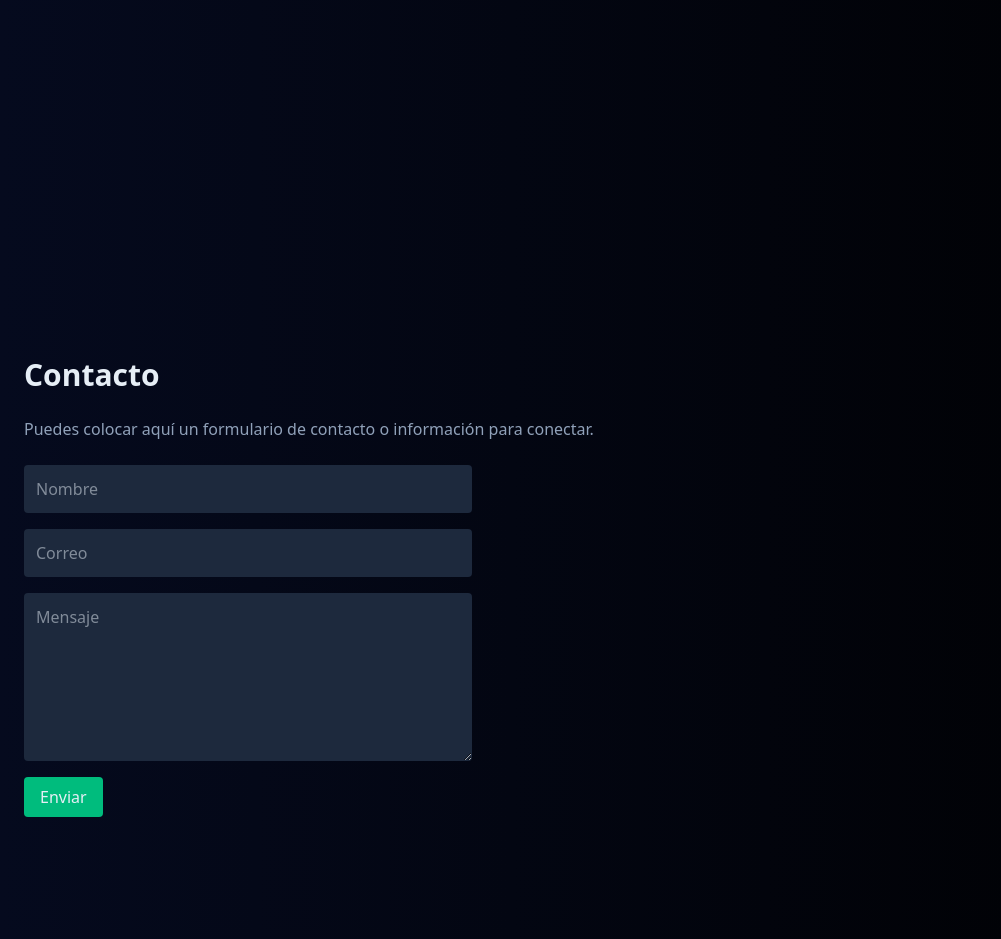
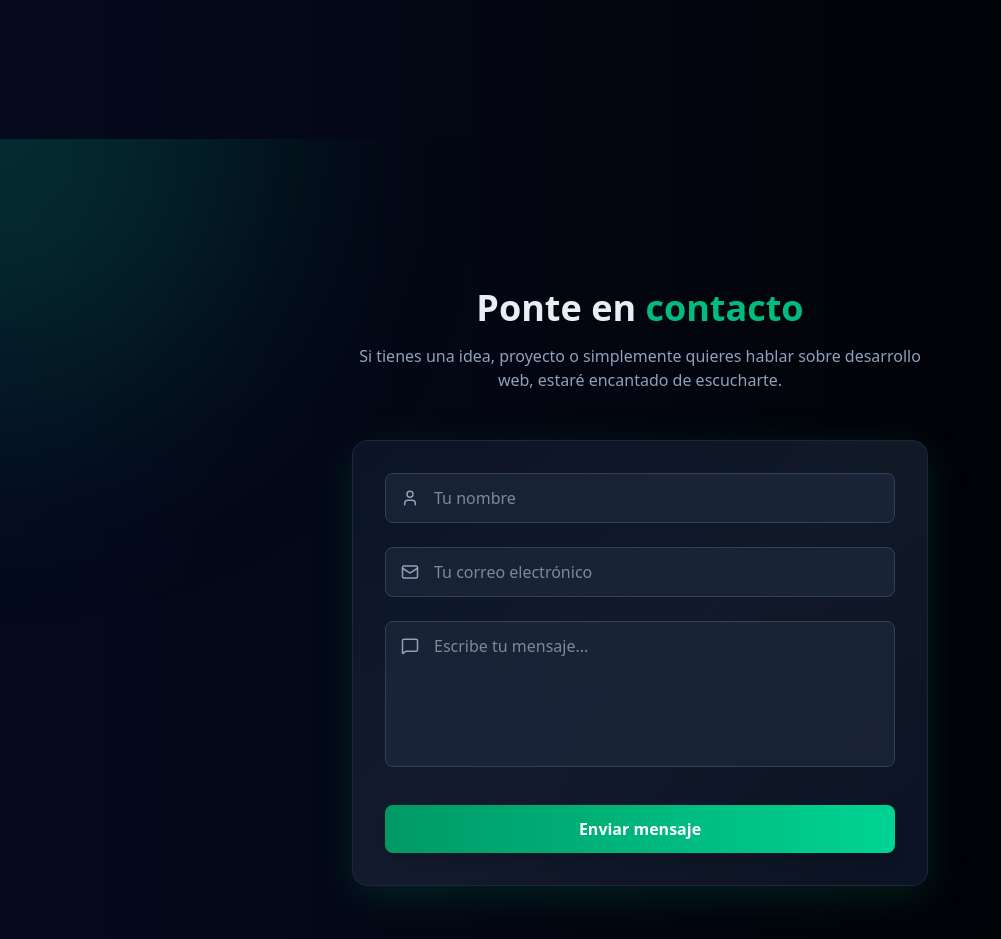
Before and after one commit to alvaroCodeLab/PortfolioWeb, a Next.js app: page / in a window 1280 px wide. Shown: the part 3380-4319 px from the top of the page, without its empty margins (0-1001 px from the left). Built offline with nearby package versions, Linux system fonts and the light colour scheme.

Commit message:
Se mejora el diseño frontend de la sección de contacto de la página

```diff
--- a/components/Contact.tsx
+++ b/components/Contact.tsx
@@ -1,25 +1,37 @@
 "use client";
 
 import { motion } from "framer-motion";
+import ContactBackground from "./ContactBackground";
+import ContactForm from "./ContactForm";
 
 const Contact = () => {
   return (
-    <motion.section id="contact" className="min-h-screen pt-24 flex items-center"
-      initial={{ opacity: 0, y: 20, filter: 'blur(4px)' }}
-      whileInView={{ opacity: 1, y: 0, filter: 'blur(0px)' }}
+    <motion.section
+      id="contact"
+      className="min-h-screen pt-24 flex items-center relative overflow-hidden"
+      initial={{ opacity: 0, y: 40, filter: "blur(6px)" }}
+      whileInView={{ opacity: 1, y: 0, filter: "blur(0px)" }}
       viewport={{ once: true }}
-      transition={{ duration: 0.6 }}
+      transition={{ duration: 0.7 }}
     >
-      <div className="max-w-7xl mx-auto px-6 w-full">
-        <h2 className="text-3xl font-bold mb-6">Contacto</h2>
-        <p className="text-slate-400 mb-6">Puedes colocar aquí un formulario de contacto o información para conectar.</p>
+      <ContactBackground />
 
-        <form className="grid gap-4 max-w-md">
-          <input className="p-3 rounded bg-slate-800" placeholder="Nombre" />
-          <input className="p-3 rounded bg-slate-800" placeholder="Correo" />
-          <textarea className="p-3 rounded bg-slate-800" placeholder="Mensaje" rows={6} />
-          <button className="px-4 py-2 bg-emerald-500 rounded w-fit">Enviar</button>
-        </form>
+      <div className="max-w-7xl mx-auto px-6 w-full relative z-10">
+
+        {/* TITULO */}
+        <div className="text-center mb-12">
+          <h2 className="text-4xl font-bold">
+            Ponte en <span className="text-emerald-500">contacto</span>
+          </h2>
+
+          <p className="text-slate-400 mt-4 max-w-xl mx-auto">
+            Si tienes una idea, proyecto o simplemente quieres hablar sobre
+            desarrollo web, estaré encantado de escucharte.
+          </p>
+        </div>
+
+        <ContactForm />
+
       </div>
     </motion.section>
   );
--- /dev/null
+++ b/components/ContactBackground.tsx
@@ -0,0 +1,37 @@
+"use client";
+
+import { motion, useMotionValue, useSpring } from "framer-motion";
+import { useEffect } from "react";
+
+const ContactBackground = () => {
+  const mouseX = useMotionValue(0);
+  const mouseY = useMotionValue(0);
+
+  const smoothX = useSpring(mouseX, { stiffness: 120, damping: 20 });
+  const smoothY = useSpring(mouseY, { stiffness: 120, damping: 20 });
+
+  useEffect(() => {
+    const handleMouseMove = (e: MouseEvent) => {
+      mouseX.set(e.clientX);
+      mouseY.set(e.clientY);
+    };
+
+    window.addEventListener("mousemove", handleMouseMove);
+
+    return () => window.removeEventListener("mousemove", handleMouseMove);
+  }, [mouseX, mouseY]);
+
+  return (
+    <motion.div
+      className="pointer-events-none absolute w-[500px] h-[500px] rounded-full bg-emerald-500/20 blur-[120px]"
+      style={{
+        left: smoothX,
+        top: smoothY,
+        translateX: "-50%",
+        translateY: "-50%",
+      }}
+    />
+  );
+};
+
+export default ContactBackground;
--- /dev/null
+++ b/components/ContactForm.tsx
@@ -0,0 +1,55 @@
+"use client";
+
+import { motion } from "framer-motion";
+import { Mail, User, MessageSquare } from "lucide-react";
+import ContactInput from "./ContactInput";
+
+const ContactForm = () => {
+  return (
+    <motion.div
+      className="max-w-xl mx-auto p-8 rounded-2xl
+      bg-gradient-to-br from-slate-900/80 via-slate-800/60 to-slate-900/80
+      backdrop-blur-xl border border-slate-700/40
+      shadow-[0_10px_40px_rgba(16,185,129,0.15)]"
+      whileHover={{ scale: 1.01 }}
+      transition={{ duration: 0.3 }}
+    >
+      <form className="flex flex-col gap-6">
+
+        <ContactInput
+          icon={<User size={18} />}
+          placeholder="Tu nombre"
+          type="text"
+        />
+
+        <ContactInput
+          icon={<Mail size={18} />}
+          placeholder="Tu correo electrónico"
+          type="email"
+        />
+
+        <ContactInput
+          icon={<MessageSquare size={18} />}
+          placeholder="Escribe tu mensaje..."
+          textarea
+        />
+
+        <motion.button
+          whileHover={{ scale: 1.05 }}
+          whileTap={{ scale: 0.96 }}
+          className="
+          mt-2 py-3 rounded-lg font-semibold
+          bg-gradient-to-r from-emerald-600 to-emerald-400
+          text-white shadow-lg
+          hover:shadow-emerald-500/30
+          transition-all duration-300"
+        >
+          Enviar mensaje
+        </motion.button>
+
+      </form>
+    </motion.div>
+  );
+};
+
+export default ContactForm;
--- /dev/null
+++ b/components/ContactInput.tsx
@@ -0,0 +1,46 @@
+"use client";
+
+import { ReactNode } from "react";
+
+interface Props {
+  icon: ReactNode;
+  placeholder: string;
+  type?: string;
+  textarea?: boolean;
+}
+
+const ContactInput = ({ icon, placeholder, type = "text", textarea }: Props) => {
+  return (
+    <div className="relative group">
+
+      <div className="absolute left-4 top-4 text-slate-400 group-focus-within:text-emerald-400 transition-colors">
+        {icon}
+      </div>
+
+      {textarea ? (
+        <textarea
+          rows={5}
+          placeholder={placeholder}
+          className="
+          w-full pl-12 pr-4 py-3 rounded-lg
+          bg-slate-800/70 border border-slate-700
+          focus:border-emerald-500 focus:ring-2 focus:ring-emerald-500/30
+          outline-none transition-all resize-none"
+        />
+      ) : (
+        <input
+          type={type}
+          placeholder={placeholder}
+          className="
+          w-full pl-12 pr-4 py-3 rounded-lg
+          bg-slate-800/70 border border-slate-700
+          focus:border-emerald-500 focus:ring-2 focus:ring-emerald-500/30
+          outline-none transition-all"
+        />
+      )}
+
+    </div>
+  );
+};
+
+export default ContactInput;
--- a/data.tsx
+++ b/data.tsx
@@ -165,7 +165,7 @@ export const dataPortfolio = [
     id: 1,
     title: "Aplicación Web para Gestión Académica",
     image: "/work1.png",
-    urlGithub: "#!",
+    urlGithub: "https://github.com/alvaroCodeLab/Academia",
     urlDemo: "#!",
     techs: ["HTML", "Java", "CSS", "MySQL"],
   },
@@ -173,7 +173,7 @@ export const dataPortfolio = [
     id: 2,
     title: "Aplicación de Alquiler de Vehículos",
     image: "/work2.png",
-    urlGithub: "#!",
+    urlGithub: "https://github.com/alvaroCodeLab/AlquilerVehiculos",
     urlDemo: "#!",
     techs: ["HTML", "CSS", "JavaScript", "PHP", "MySQL"],
   },
@@ -181,54 +181,30 @@ export const dataPortfolio = [
     id: 3,
     title: "Sistema de Gestión de Multicines",
     image: "/work3.png",
-    urlGithub: "#!",
+    urlGithub: "https://github.com/alvaroCodeLab/Multicines",
     urlDemo: "#!",
     techs: ["HTML", "CSS", "JavaScript", "PHP", "MySQL"],
   },
 ];
 
-export const dataTestimonials = [
+export const dataPages = [
   {
     id: 1,
-    name: "George Snow",
-    description:
-      "¡Increíble plataforma! Los testimonios aquí son genuinos y me han ayudado a tomar decisiones informadas. ¡Altamente recomendado!",
-    imageUrl: "/profile1.png",
+    name: "albertocristalero.es",
+    techs: ["Wordpress"],
+    rol: "Desarrollador Fullstack",
+    company: "Alberto Cristalero",
+    image: "/profile1.png",
+    url:"https://albertocristalero.es",
   },
   {
     id: 2,
-    name: "Juan Pérez",
-    description:
-      "Me encanta la variedad de testimonios disponibles en esta página. Es inspirador ver cómo otras personas han superado desafíos similares a los míos. ¡Gracias por esta invaluable fuente de motivación!",
-    imageUrl: "/profile2.png",
-  },
-  {
-    id: 3,
-    name: "María García",
-    description:
-      "Excelente recurso para obtener opiniones auténticas sobre diferentes productos y servicios. Me ha ayudado mucho en mis compras en línea. ¡Bravo por este sitio!",
-    imageUrl: "/profile3.png",
-  },
-  {
-    id: 4,
-    name: "Laura Snow",
-    description:
-      "¡Qué descubrimiento tan fantástico! Los testimonios aquí son honestos y detallados. Me siento más seguro al tomar decisiones después de leer las experiencias compartidas por otros usuarios.",
-    imageUrl: "/profile4.png",
-  },
-  {
-    id: 5,
-    name: "Carlos Sánchez",
-    description:
-      "Una joya en la web. Los testimonios son fáciles de encontrar y están bien organizados. ¡Definitivamente mi destino número uno cuando necesito referencias confiables!",
-    imageUrl: "/profile5.png",
-  },
-  {
-    id: 6,
-    name: "Antonio Martínez",
-    description:
-      "¡Fantástico recurso para aquellos que buscan validación antes de tomar decisiones importantes! Los testimonios aquí son veraces y realmente útiles. ¡Gracias por simplificar mi proceso de toma de decisiones!",
-    imageUrl: "/profile6.png",
+    name: "lucysal.com",
+    techs: ["Wordpress"],
+    rol: "Desarrollador Fullstack",
+    company: "Lucy Sal",
+    image: "/profile1.png",
+    url:"https://lucysal.com",
   },
 ];
 
```
